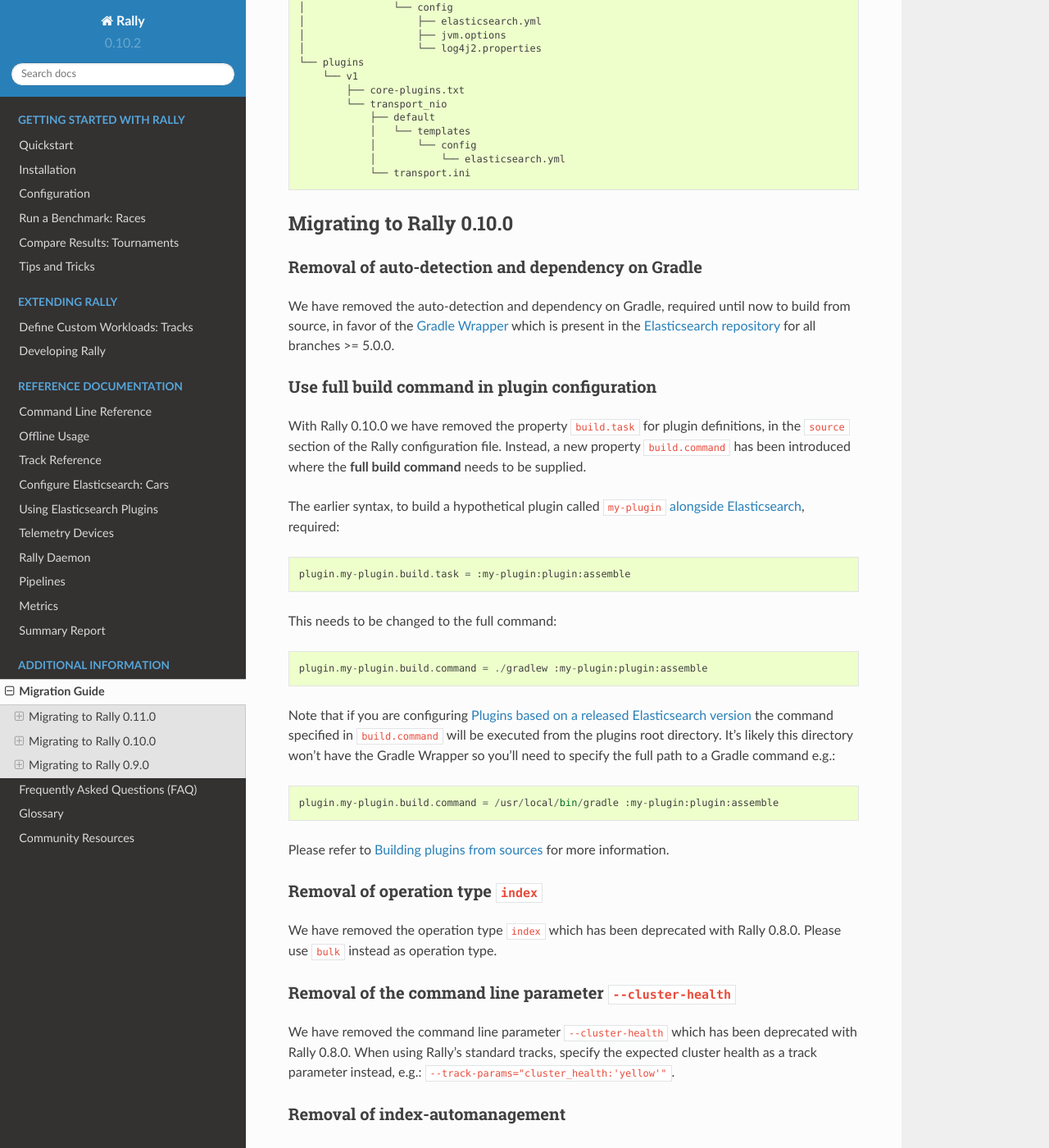
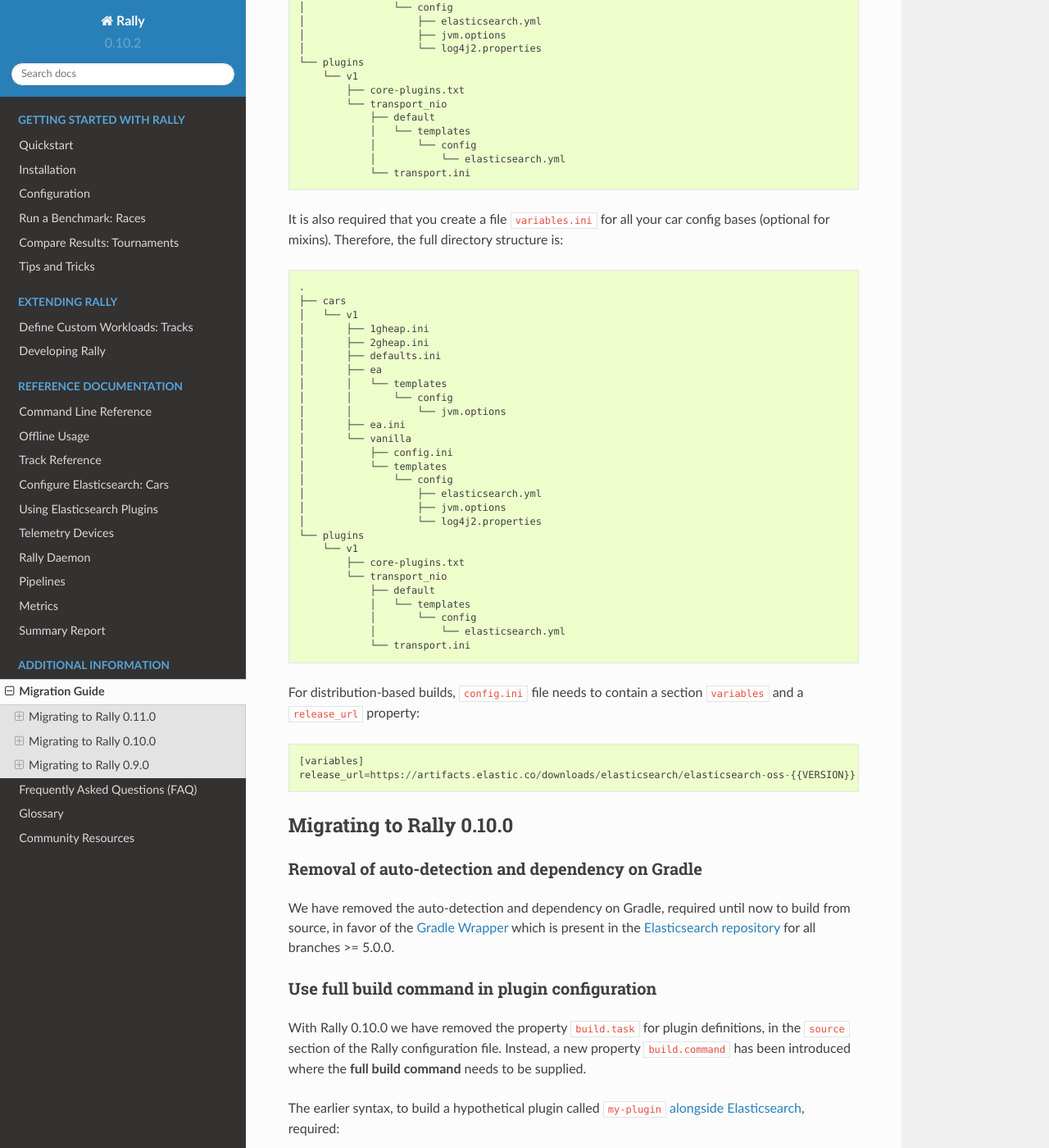
Before and after one commit to elastic/rally, a Sphinx documentation site: the page built from docs/migrate.rst, in a window 1280 px wide and 1400 px high, scrolled down 1194 px. Shown: the whole window at 82% size. Built offline with Sphinx 7.4.7 and the Read the Docs theme 2.0.0, drawn with Linux system fonts in a browser that asks for light colours.

Commit message:
Document config.ini

```diff
--- a/docs/migrate.rst
+++ b/docs/migrate.rst
@@ -63,6 +63,41 @@
                 │       └── config
                 │           └── elasticsearch.yml
                 └── transport.ini
+
+It is also required that you create a file ``variables.ini`` for all your car config bases (optional for mixins). Therefore, the full directory structure is::
+
+    .
+    ├── cars
+    │   └── v1
+    │       ├── 1gheap.ini
+    │       ├── 2gheap.ini
+    │       ├── defaults.ini
+    │       ├── ea
+    │       │   └── templates
+    │       │       └── config
+    │       │           └── jvm.options
+    │       ├── ea.ini
+    │       └── vanilla
+    │           ├── config.ini
+    │           └── templates
+    │               └── config
+    │                   ├── elasticsearch.yml
+    │                   ├── jvm.options
+    │                   └── log4j2.properties
+    └── plugins
+        └── v1
+            ├── core-plugins.txt
+            └── transport_nio
+                ├── default
+                │   └── templates
+                │       └── config
+                │           └── elasticsearch.yml
+                └── transport.ini
+
+For distribution-based builds, ``config.ini`` file needs to contain a section ``variables`` and a ``release_url`` property::
+
+    [variables]
+    release_url=https://artifacts.elastic.co/downloads/elasticsearch/elasticsearch-oss-{{VERSION}}.tar.gz
 
 
 Migrating to Rally 0.10.0
```
Also changed, not shown: docs/car.rst (+6 -1 lines).
